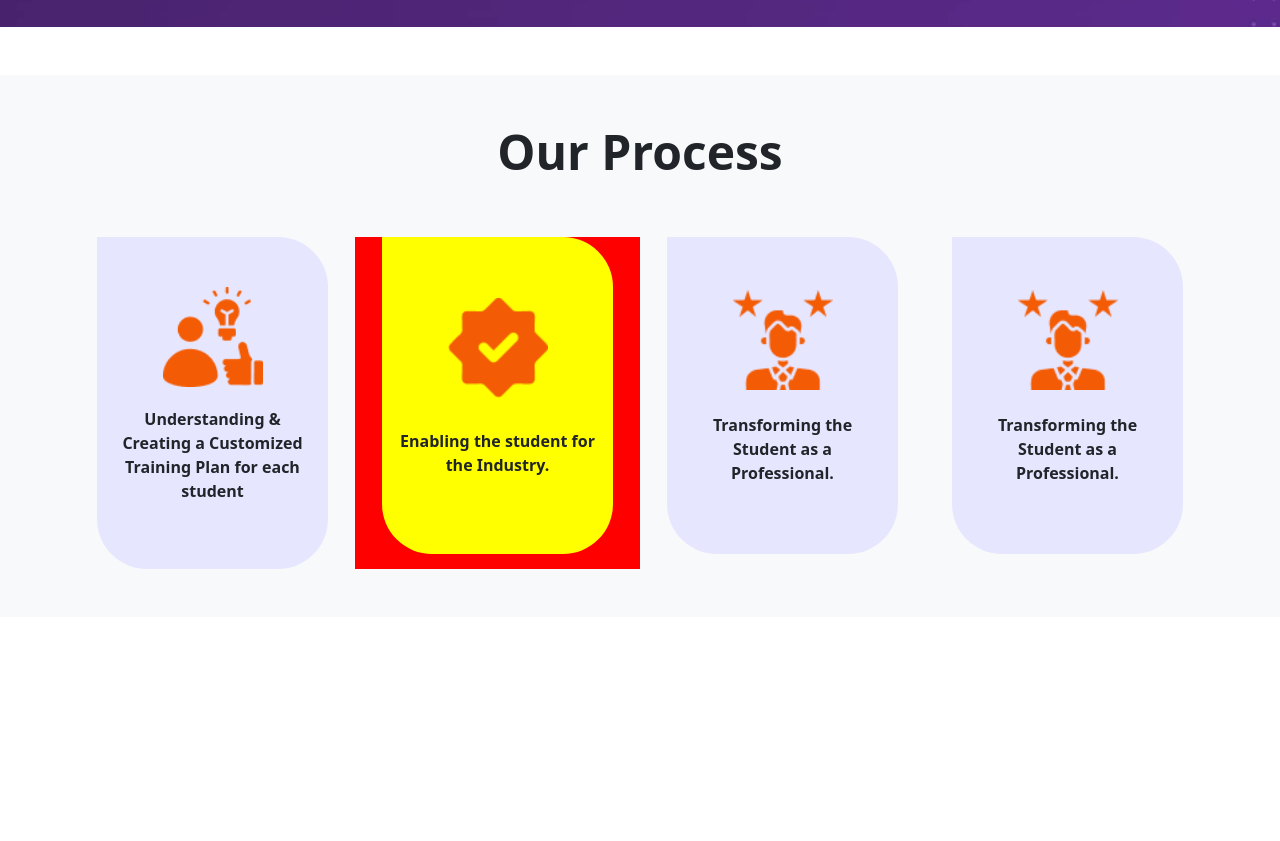
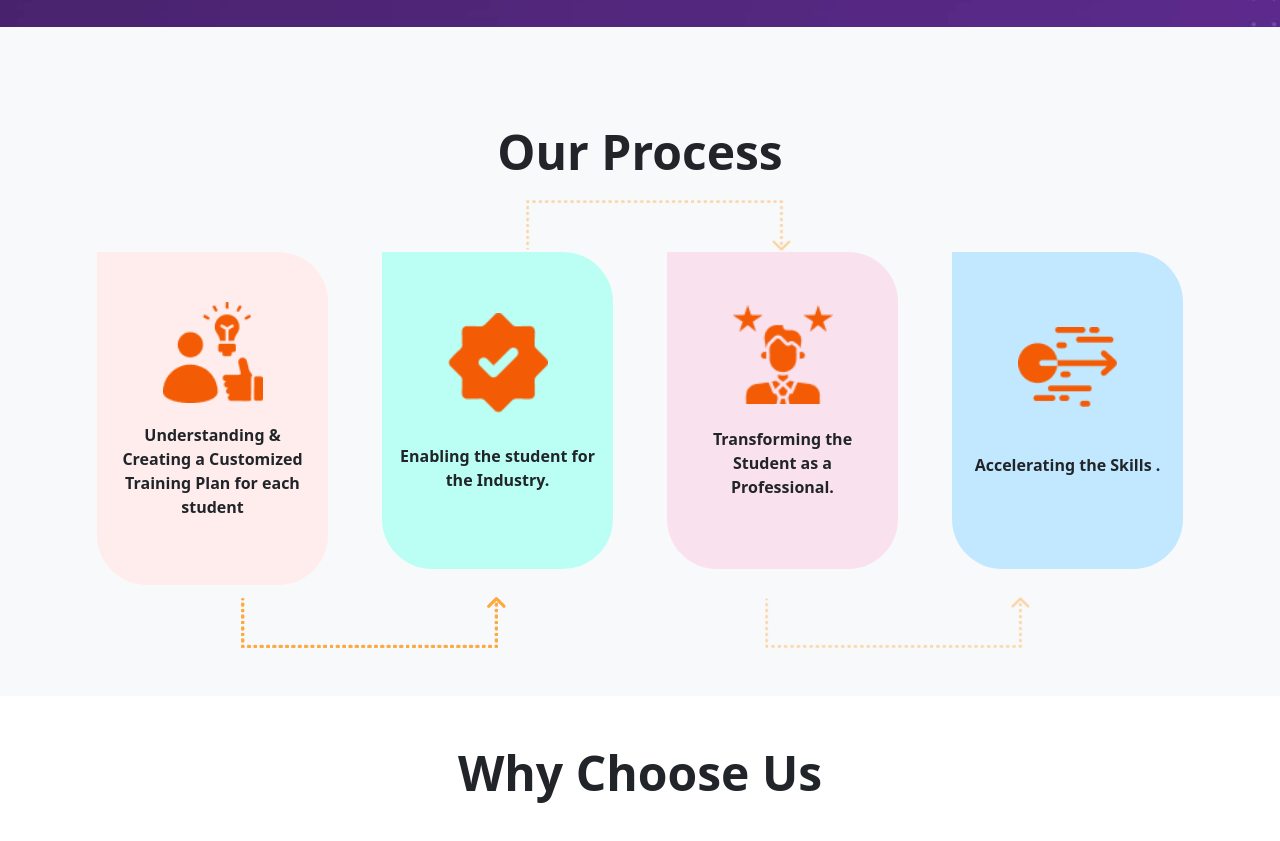
Before and after one commit to RijoKsd/Futura-Labs-Website, a website: page index.html in a window 1280 px wide. Shown: the part 757-1598 px from the top of the page. Before the commit the page ends 1422 px from the top, so only its background shows below. Drawn offline with Linux system fonts and the light colour scheme.

Commit message:
Add process section

```diff
--- a/assets/scss/custom.scss
+++ b/assets/scss/custom.scss
@@ -2,6 +2,12 @@
 
 @import "../../node_modules/bootstrap/scss/bootstrap";
 
+// breakpoints
+
+$breakpoint-sm: 576px;
+$breakpoint-md: 768px;
+$breakpoint-lg: 992px;
+$breakpoint-xl: 1200px;
 // global class
 .fs-85 {
   font-size: 85px;
@@ -53,42 +59,89 @@ main {
   height: 95vh;
 }
 
-$breakpoint: 768px;
-
-@media (max-width: $breakpoint) {
+@media (max-width: $breakpoint-md) {
   main {
-    height: 75vh;
+    height: 80vh;
   }
 }
 
+// process section
 section {
   &.process {
+    .process-card-container {
+      position: relative;
+      div {
+        &:first-child::before {
+          content: "";
+          position: absolute;
+          background: url("../images/dot-arrow1.png") no-repeat left center;
+          left: 15%;
+          bottom: -15%;
+          width: 331px;
+          height: 64px;
+          background-size: 80%;
+        }
+        &:nth-child(2)::before {
+          content: "";
+          position: absolute;
+          background: url("../images/dot-arrow2.png") no-repeat;
+          left: 40%;
+          top: -10%;
+          // bottom:-15%;
+          width: 331px;
+          height: 64px;
+          background-size: 80%;
+        }
+        &:nth-child(3)::before {
+          content: "";
+          position: absolute;
+          background: url("../images/dot-arrow1.png") no-repeat left center;
+          right: 10%;
+          bottom: -15%;
+          width: 331px;
+          height: 64px;
+          background-size: 80%;
+        }
+      }
+    }
+
     .process-card {
       padding: 50px 17px;
       text-align: center;
       min-height: 317px;
       border-radius: 0 50px 50px 50px;
-      margin: 0px 15px;
+      margin: 15px;
       display: flex;
       flex-direction: column;
       justify-content: space-evenly;
       align-items: center;
       gap: 20px;
+    }
+  }
+}
 
-      &:first-child {
-        background-color: #ffeded;
-      }
-      &:nth-child(2) {
-        background-color: #f9e1ee;
-      }
-      &:nth-child(3) {
-        background-color: #c2e8ff;
-      }
-      &:nth-child(4) {
-        background-color: #bbfff4;
-      }
-      &:last-child {
-        background-color: #e7e6ff;
+// @media (max-width: $breakpoint-lg) {
+// @media (max-width: 1900px) {
+
+//   section {
+//     &.process {
+//       .process-card-container#process-card-container {
+//         > div::before {
+//           display: none;
+
+//         }
+//       }
+//     }
+//   }
+// }
+
+@media (max-width: $breakpoint-lg) {
+  section {
+    &.process {
+      .process-card-container#process-card-container {
+        div::before {
+          display: none;
+        }
       }
     }
   }
--- a/index.html
+++ b/index.html
@@ -109,54 +109,70 @@
         </main>
 
         <!-- process section -->
-        <section class="process container-fluid bg-body-tertiary py-5 my-5">
-            <div class="container">
+        <section class="process container-fluid bg-body-tertiary py-5   ">
+            <div class="container py-5">
                 <div class="row">
                     <div class="col-12">
                         <h2 class="display-5 text-center fw-bold pb-5">Our Process</h2>
                     </div>
                     <div class="col-12 ">
-                        <div class="row  ">
-                            <div class="col-lg-3 col-md-6 col-12  ">
-                                <div class="process-card text-center">
+                        <div class="row  process-card-container" id="process-card-container">
+                            <div class="col-lg-3 col-md-6 col-12 ">
+                                <div class="process-card text-center" style="background-color: #ffeded;">
                                     <div class="process-icon">
-                                        <img src="./assets/images/understanding.png" alt="process-icon" width="100"
-                                            height="100">
+                                        <img src="./assets/images/understanding.png" class="img-fluid"
+                                            alt="process-icon" width="100" height="100">
                                     </div>
-
-                                    <p class="fw-semibold"> Understanding & Creating a Customized Training Plan for each student </p>
+                                    <p class="fw-semibold"> Understanding & Creating a Customized Training Plan for each
+                                        student </p>
                                 </div>
                             </div>
-                            <div class="col-lg-3 col-md-6 col-12 " style="background-color: red;">
-                                <div class="process-card text-center" style="background-color: yellow;">
+                            <div class="col-lg-3 col-md-6 col-12">
+                                <div class="process-card text-center" style="background-color: #bbfff4;">
                                     <div class="process-icon">
-                                        <img src="./assets/images/student.png" alt="process-icon" width="100"
-                                            height="100">
+                                        <img src="./assets/images/student.png" class="img-fluid" alt="process-icon"
+                                            width="100" height="100">
                                     </div>
-
                                     <p class="fw-semibold">Enabling the student for the Industry.</p>
                                 </div>
                             </div>
                             <div class="col-lg-3 col-md-6 col-12">
-                                <div class="process-card text-center">
+                                <div class="process-card text-center" style="background-color: #f9e1ee;">
                                     <div class="process-icon">
-                                        <img src="./assets/images/professional.png" alt="process-icon" width="100"
-                                            height="100">
+                                        <img src="./assets/images/professional.png" class="img-fluid" alt="process-icon"
+                                            width="100" height="100">
                                     </div>
-
                                     <p class="fw-semibold">Transforming the Student as a Professional.</p>
                                 </div>
                             </div>
-                            <div class="col-lg-3 col-md-6 col-12"  >
-                                <div class="process-card text-center">
+                            <div class="col-lg-3 col-md-6 col-12">
+                                <div class="process-card text-center" style="background-color: #c2e8ff;">
                                     <div class="process-icon">
-                                        <img src="./assets/images/professional.png" alt="process-icon" width="100"
-                                            height="100">
+                                        <img src="./assets/images/skills.png" class="img-fluid" alt="process-icon"
+                                            width="100" height="100">
                                     </div>
-
-                                    <p class="fw-semibold">Transforming the Student as a Professional.</p>
+                                    <p class="fw-semibold"> Accelerating the Skills .</p>
                                 </div>
                             </div>
+
+                        </div>
+                    </div>
+                </div>
+            </div>
+        </section>
+
+        <!-- why choose us section -->
+
+        <section class="choose-us">
+            <div class="container py-5">
+                <div class="row">
+                    <div class="col-12">
+                        <h2 class="display-5 text-center fw-bold pb-5">Why Choose Us</h2>
+                    </div>
+                    <div class="col-12">
+                        <!-- total 8 cards -->
+                        <div class="row choose">
+
 
                         </div>
                     </div>
```
Also changed, not shown: assets/images/dot-arrow1.png (added), assets/images/dot-arrow2.png (added), assets/scss/custom.css, 1 other file.
